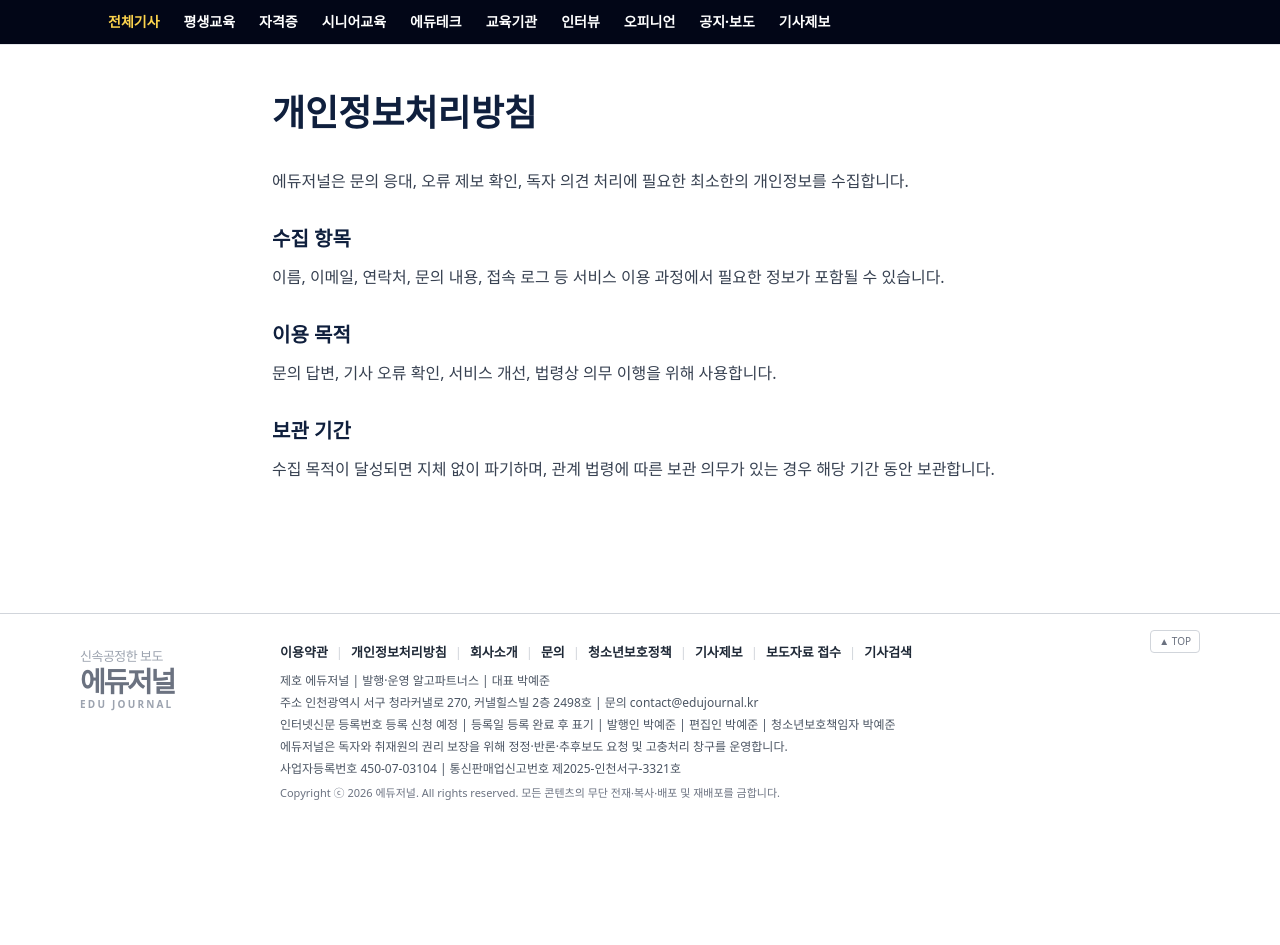
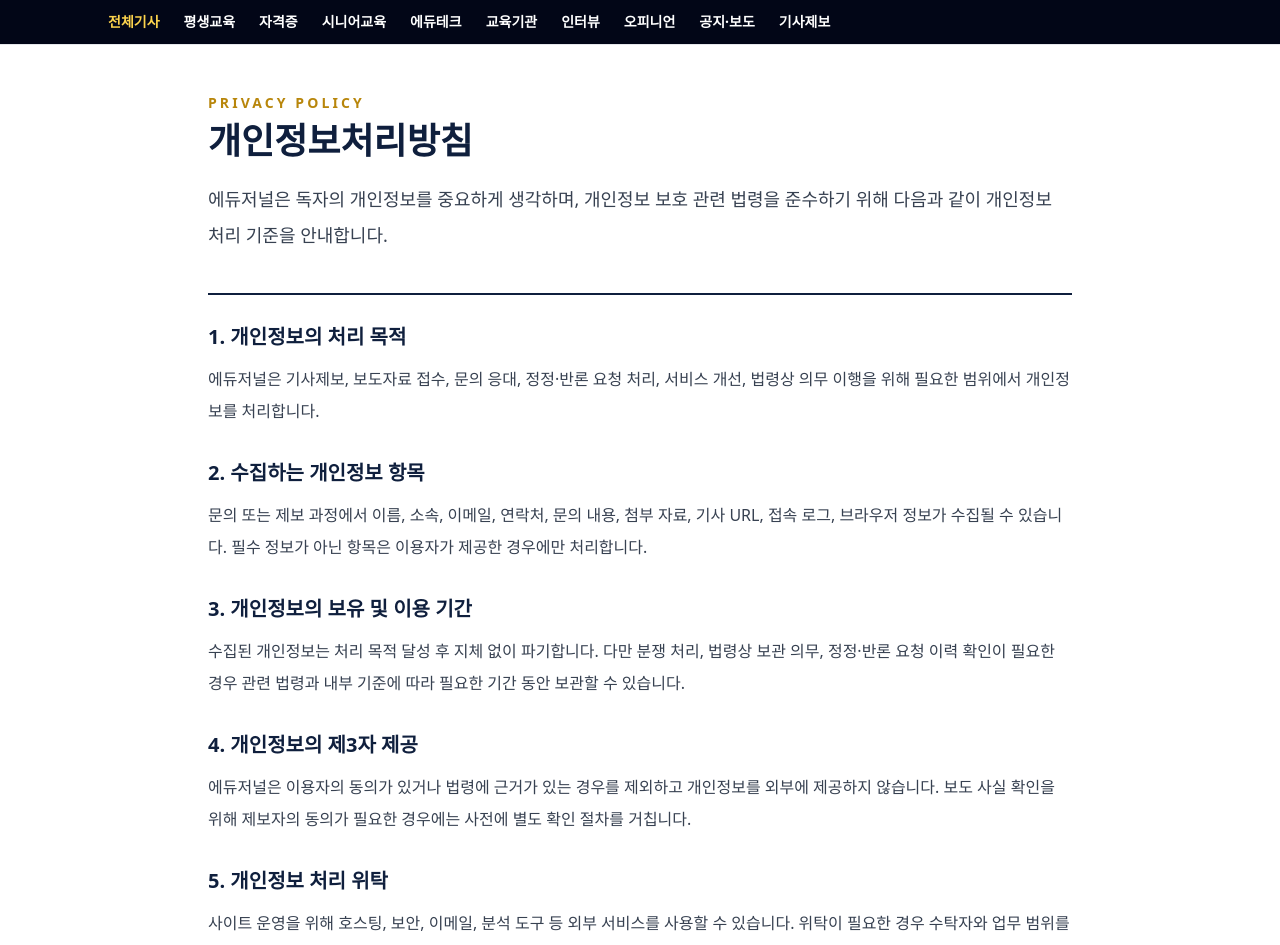
Before and after one commit to apark12321-ux/vision-media-mediaoffice, a Next.js app: page /privacy in a window 1280 px wide. Shown: the top 945 px of the page. Before the commit the page ends 831 px from the top, so only its background shows below. Built offline with nearby package versions, Linux system fonts and the light colour scheme.

Commit message:
Strengthen privacy policy page

```diff
--- a/app/privacy/page.tsx
+++ b/app/privacy/page.tsx
@@ -1,5 +1,62 @@
 export const metadata = { title: '개인정보처리방침' };
 
+const sections = [
+  {
+    title: '1. 개인정보의 처리 목적',
+    body: '에듀저널은 기사제보, 보도자료 접수, 문의 응대, 정정·반론 요청 처리, 서비스 개선, 법령상 의무 이행을 위해 필요한 범위에서 개인정보를 처리합니다.'
+  },
+  {
+    title: '2. 수집하는 개인정보 항목',
+    body: '문의 또는 제보 과정에서 이름, 소속, 이메일, 연락처, 문의 내용, 첨부 자료, 기사 URL, 접속 로그, 브라우저 정보가 수집될 수 있습니다. 필수 정보가 아닌 항목은 이용자가 제공한 경우에만 처리합니다.'
+  },
+  {
+    title: '3. 개인정보의 보유 및 이용 기간',
+    body: '수집된 개인정보는 처리 목적 달성 후 지체 없이 파기합니다. 다만 분쟁 처리, 법령상 보관 의무, 정정·반론 요청 이력 확인이 필요한 경우 관련 법령과 내부 기준에 따라 필요한 기간 동안 보관할 수 있습니다.'
+  },
+  {
+    title: '4. 개인정보의 제3자 제공',
+    body: '에듀저널은 이용자의 동의가 있거나 법령에 근거가 있는 경우를 제외하고 개인정보를 외부에 제공하지 않습니다. 보도 사실 확인을 위해 제보자의 동의가 필요한 경우에는 사전에 별도 확인 절차를 거칩니다.'
+  },
+  {
+    title: '5. 개인정보 처리 위탁',
+    body: '사이트 운영을 위해 호스팅, 보안, 이메일, 분석 도구 등 외부 서비스를 사용할 수 있습니다. 위탁이 필요한 경우 수탁자와 업무 범위를 확인하고 개인정보가 목적 외로 이용되지 않도록 관리합니다.'
+  },
+  {
+    title: '6. 정보주체의 권리',
+    body: '이용자는 본인의 개인정보에 대해 열람, 정정, 삭제, 처리정지를 요청할 수 있습니다. 요청은 문의 페이지를 통해 접수할 수 있으며, 본인 확인 후 관련 법령에 따라 처리합니다.'
+  },
+  {
+    title: '7. 쿠키와 접속 정보',
+    body: '사이트 안정성, 방문 통계, 보안 관리를 위해 쿠키와 접속 로그가 생성될 수 있습니다. 이용자는 브라우저 설정을 통해 쿠키 저장을 거부하거나 삭제할 수 있습니다.'
+  },
+  {
+    title: '8. 개인정보 보호책임자',
+    body: '개인정보 보호책임자는 박예준입니다. 개인정보 관련 문의, 불만 처리, 피해 구제 요청은 문의 페이지를 통해 접수할 수 있습니다.'
+  }
+];
+
 export default function PrivacyPage() {
-  return <main className="mx-auto max-w-3xl px-4 py-12"><h1 className="text-4xl font-black text-brand-navy">개인정보처리방침</h1><div className="mt-8 space-y-7 leading-8 text-gray-700"><p>에듀저널은 문의 응대, 오류 제보 확인, 독자 의견 처리에 필요한 최소한의 개인정보를 수집합니다.</p><section><h2 className="text-xl font-black text-brand-navy">수집 항목</h2><p className="mt-2">이름, 이메일, 연락처, 문의 내용, 접속 로그 등 서비스 이용 과정에서 필요한 정보가 포함될 수 있습니다.</p></section><section><h2 className="text-xl font-black text-brand-navy">이용 목적</h2><p className="mt-2">문의 답변, 기사 오류 확인, 서비스 개선, 법령상 의무 이행을 위해 사용합니다.</p></section><section><h2 className="text-xl font-black text-brand-navy">보관 기간</h2><p className="mt-2">수집 목적이 달성되면 지체 없이 파기하며, 관계 법령에 따른 보관 의무가 있는 경우 해당 기간 동안 보관합니다.</p></section></div></main>;
+  return (
+    <main className="mx-auto max-w-4xl px-4 py-12">
+      <p className="text-sm font-black tracking-[0.22em] text-brand-gold">PRIVACY POLICY</p>
+      <h1 className="mt-2 text-4xl font-black text-brand-navy">개인정보처리방침</h1>
+      <p className="mt-5 text-lg leading-9 text-gray-700">
+        에듀저널은 독자의 개인정보를 중요하게 생각하며, 개인정보 보호 관련 법령을 준수하기 위해 다음과 같이 개인정보 처리 기준을 안내합니다.
+      </p>
+
+      <div className="mt-10 space-y-8 border-t-2 border-brand-navy pt-7">
+        {sections.map((section) => (
+          <section key={section.title}>
+            <h2 className="text-xl font-black text-brand-navy">{section.title}</h2>
+            <p className="mt-3 leading-8 text-gray-700">{section.body}</p>
+          </section>
+        ))}
+      </div>
+
+      <section className="mt-10 border bg-gray-50 p-6 text-sm leading-7 text-gray-700">
+        <h2 className="text-xl font-black text-brand-navy">시행 및 변경</h2>
+        <p className="mt-3">본 방침은 2026년 6월 23일부터 적용합니다. 법령 또는 서비스 운영 기준이 변경되는 경우 본 페이지를 통해 개정 내용을 고지합니다.</p>
+      </section>
+    </main>
+  );
 }
```
